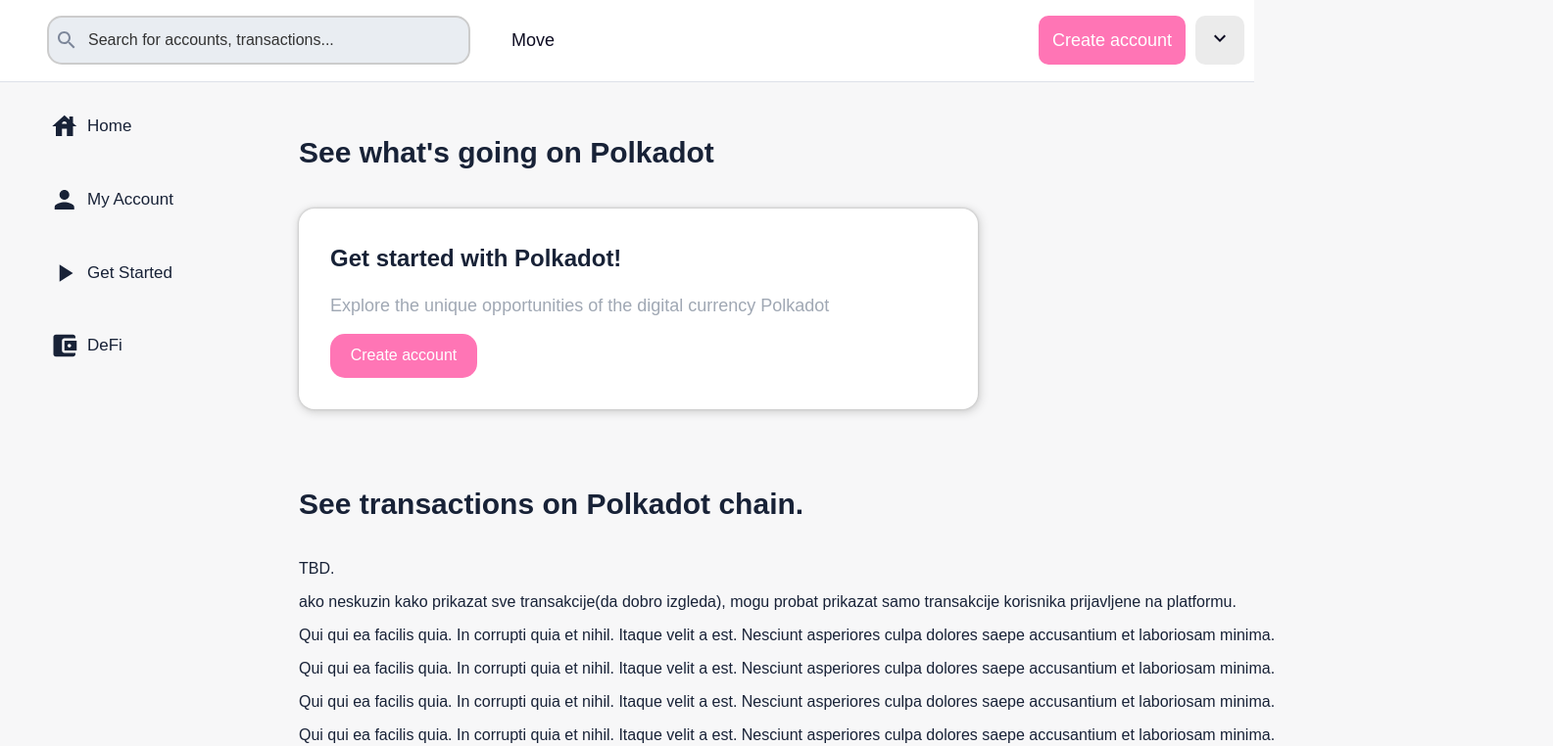
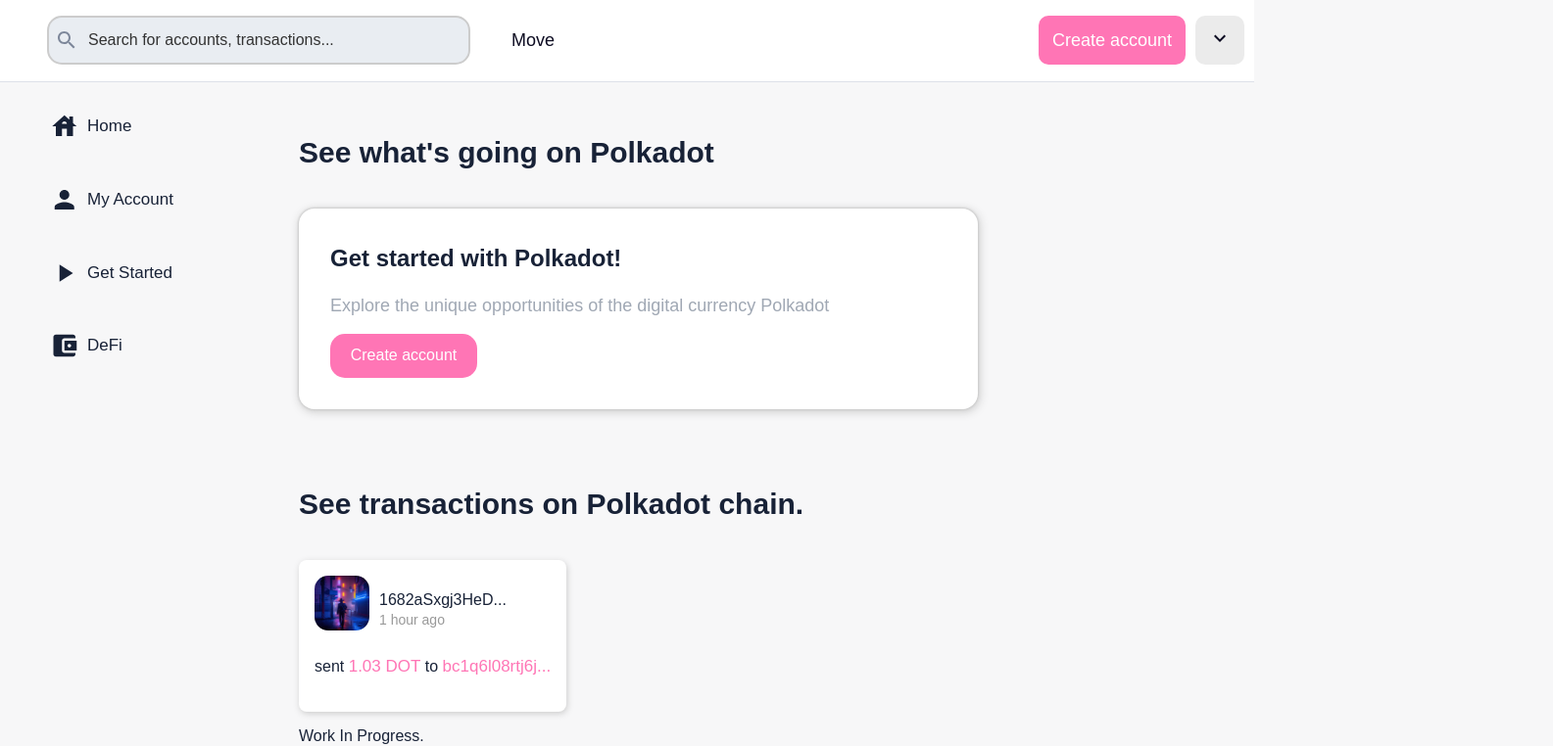
Before and after one commit to EziKielCroat/home_test, a React (Create React App) app: page / in a window 1280 px wide. Shown: the top 762 px of the page at 98% size, 1585 px wide, since content can reach past the window. Built offline with nearby package versions, Linux system fonts and the light colour scheme.

Commit message:
stiliziranje primjera transkacije

```diff
--- a/src/App.css
+++ b/src/App.css
@@ -21,4 +21,5 @@
 .content {
   display: flex;
   height: 100%;
+  overflow: hidden;
 }
--- a/src/Components/Main.css
+++ b/src/Components/Main.css
@@ -1,8 +1,8 @@
-
 .Main {
     padding-left: 30px;
     min-width: 100%;
-    overflow-y: hidden;
+    overflow-y: scroll;
+    overflow-x: hidden;
 }
 
 .Main:hover {
@@ -23,9 +23,9 @@
     padding: 2em;
     padding-right: 19vh;
     border-radius: 16px;
-    box-shadow: 0 0 2px 1px #CCCCCC;
+    box-shadow: 0 0 2px 1px #cccccc;
     box-sizing: border-box;
-    filter: drop-shadow(1px 2px 4px #CCCCCC);
+    filter: drop-shadow(1px 2px 4px #cccccc);
     margin-bottom: 50px;
 }
 
@@ -36,7 +36,7 @@
 }
 
 .get-started p {
-    color: #A0A8B4;
+    color: #a0a8b4;
     font-size: 18px;
 }
 
@@ -50,8 +50,70 @@
     width: fit-content;
     margin: 0 auto;
     border: none;
-    border-top: 1px solid #CCCCCC;
+    border-top: 1px solid #cccccc;
     margin-top: 2em;
     margin-bottom: 2em;
     margin-left: 1.5px;
-  }
+}
+
+.credentials {
+    display: flex;
+    align-items: flex-start;
+}
+
+.credentials img {
+    margin-right: 10px;
+}
+
+.transaction span {
+    color: #999999;
+    font-size: 14px;
+}
+
+.transaction p {
+    margin-bottom: 2px;
+}
+
+.transaction-details {
+    font-size: 16px;
+    padding-top: 0.7em;
+}
+
+.transaction-details span {
+    color: #ff75b5;
+    font-size: 17px;
+}
+
+.tooltip {
+    position: relative;
+    display: inline-block;
+    cursor: pointer;
+    background-color: aqua;
+}
+
+.tooltip .tooltiptext {
+    visibility: visible;
+    width: 100px;
+    background-color: #555;
+    color: #fff;
+    text-align: center;
+    font-size: medium;
+    border-radius: 6px;
+    padding: 5px;
+    position: absolute;
+    z-index: 1;
+    top: -65px;
+    left: 48%;
+    margin-left: 16px;
+    opacity: 0;
+    transition: opacity 0.3s;
+}
+
+.tooltip:hover .tooltiptext {
+    visibility: visible;
+    opacity: 1;
+}
+
+.monetary-amount-div {
+    display: inline;
+}
--- a/src/Components/Main.js
+++ b/src/Components/Main.js
@@ -1,7 +1,8 @@
+import React, { useRef } from 'react';
+import logo from '../Untitled.png';
 import './Main.css';
-import { useRef } from 'react';
+
 function Main() {
-
   const mainRef = useRef(null);
 
   const handleMouseEnter = () => {
@@ -12,31 +13,43 @@
     mainRef.current.classList.remove('hovered');
   };
 
+  const truncate = (word) => {
+    if (word.length >= 13) {
+      let wordShorted = word.slice(0, 13) + '...';
+      return wordShorted;
+    }
+    return word;
+  };
+
   return (
     <main className="Main" ref={mainRef} onMouseEnter={handleMouseEnter} onMouseLeave={handleMouseLeave}>
       <h2>See what's going on Polkadot</h2>
 
-      {/*ovaj prozor samo pokazat ako korisnik nije ulogiran */}
+      {/* Display this window only if the user is not logged in */}
       <div className="get-started">
         <h3>Get started with Polkadot!</h3>
-
         <p>Explore the unique opportunities of the digital currency Polkadot</p>
-        <button onClick={() => { console.log("create-account.") }} className="create-account-button">Create account</button>
+        <button onClick={() => { console.log('create-account.') }} className="create-account-button">
+          Create account
+        </button>
       </div>
 
       <h2>See transactions on Polkadot chain.</h2>
-      <p>TBD.</p>
-      <p>ako neskuzin kako prikazat sve transakcije(da dobro izgleda), mogu probat prikazat samo transakcije korisnika prijavljene na platformu.</p>
-      <p>Qui qui ea facilis quia. In corrupti quia et nihil. Itaque velit a est. Nesciunt asperiores culpa dolores saepe accusantium et laboriosam minima.</p>
-      <p>Qui qui ea facilis quia. In corrupti quia et nihil. Itaque velit a est. Nesciunt asperiores culpa dolores saepe accusantium et laboriosam minima.</p>
-      <p>Qui qui ea facilis quia. In corrupti quia et nihil. Itaque velit a est. Nesciunt asperiores culpa dolores saepe accusantium et laboriosam minima.</p>
-      <p>Qui qui ea facilis quia. In corrupti quia et nihil. Itaque velit a est. Nesciunt asperiores culpa dolores saepe accusantium et laboriosam minima.</p>
-      <p>Qui qui ea facilis quia. In corrupti quia et nihil. Itaque velit a est. Nesciunt asperiores culpa dolores saepe accusantium et laboriosam minima.</p>
-      <p>Qui qui ea facilis quia. In corrupti quia et nihil. Itaque velit a est. Nesciunt asperiores culpa dolores saepe accusantium et laboriosam minima.</p>
-      <p>Qui qui ea facilis quia. In corrupti quia et nihil. Itaque velit a est. Nesciunt asperiores culpa dolores saepe accusantium et laboriosam minima.</p>
-      <p>Qui qui ea facilis quia. In corrupti quia et nihil. Itaque velit a est. Nesciunt asperiores culpa dolores saepe accusantium et laboriosam minima.</p>
-      <p>Qui qui ea facilis quia. In corrupti quia et nihil. Itaque velit a est. Nesciunt asperiores culpa dolores saepe accusantium et laboriosam minima.</p>
-      <p>Qui qui ea facilis quia. In corrupti quia et nihil. Itaque velit a est. Nesciunt asperiores culpa dolores saepe accusantium et laboriosam minima.</p>
+      <div className="transaction">
+        <div className="credentials">
+          <img src={logo} alt="pfp" className="p_img" />
+          <div>
+            <p>{truncate('1682aSxgj3HeD1R18DWc6BPpSQMzHhvPr5jXJgJSLPr58Aeh')}</p>
+            <span>1 hour ago</span>
+          </div>
+        </div>
+        <div className="transaction-details">
+          <p>sent <div className="monetary-amount-div"><span className="monetary-amount">  1.03 DOT </span></div> to <span>{truncate('bc1q6l08rtj6j907r2een0jqs6l7qnruwyxfshmf8a')}</span></p>
+          <div className="tooltip"><span className="tooltiptext">Tooltip text</span></div>
+        </div>
+      </div>
+
+      <p>Work In Progress.</p>
     </main>
   );
 }
--- a/src/Components/Navbar.css
+++ b/src/Components/Navbar.css
@@ -141,3 +141,18 @@
 .expand-more-button {
     vertical-align: middle;
 }
+
+.transaction {
+    height: fit-content;
+    width: fit-content;
+    padding: 1em;
+    background-color: #FFFFFF;
+    border-radius: 8px;
+    filter: drop-shadow(1px 2px 3px #CCCCCC);
+}
+
+.p_img {
+    height: 7vh;
+    width: 7vh;
+    border-radius: 14px;
+}
```
Also changed, not shown: Untitled.png (added), src/Untitled.png (added). Lines whose indentation alone changed are shown as unchanged.
